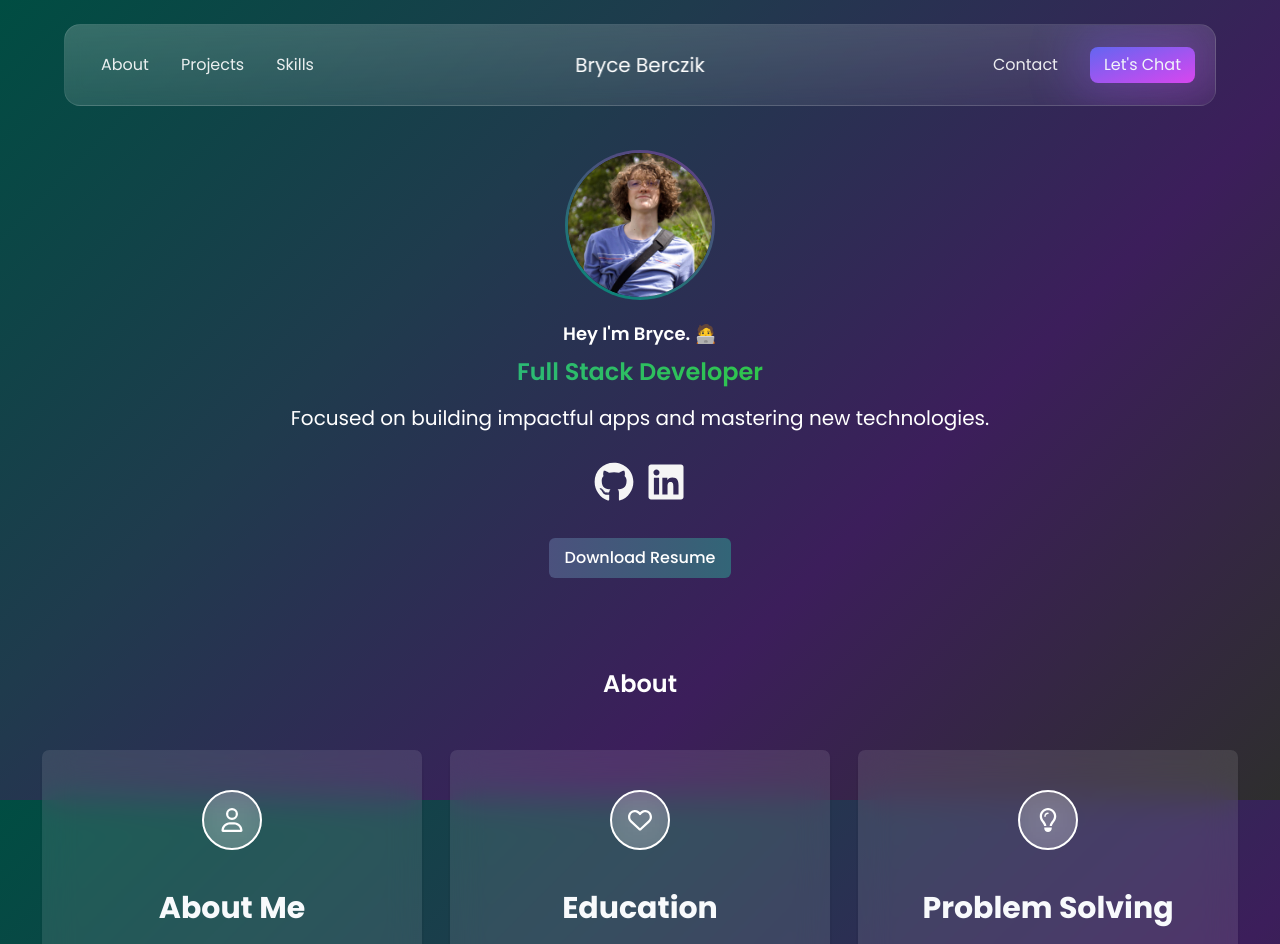
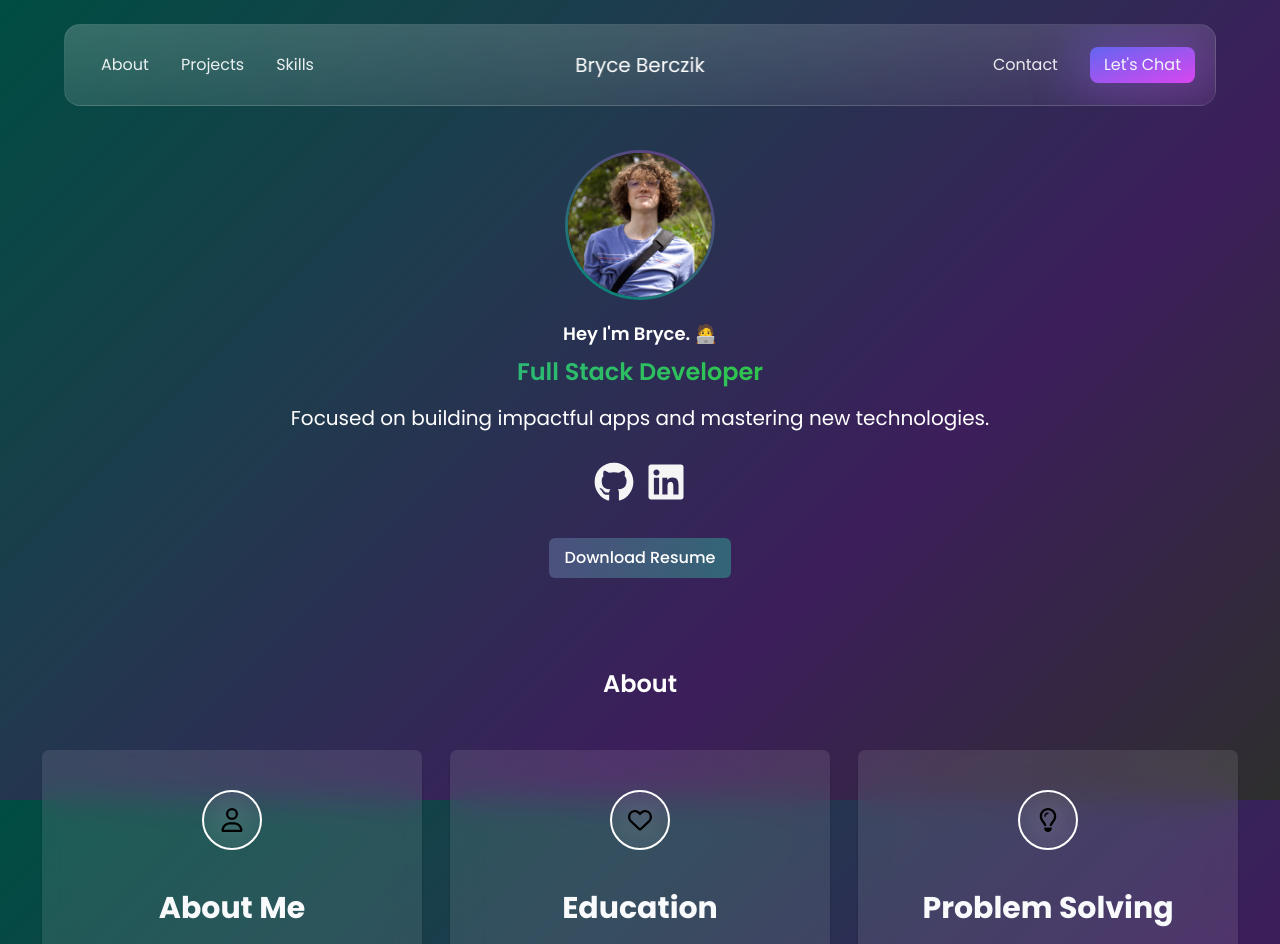
Before and after one commit to bryceberczik/portfolio, a React (Vite) app: page / in a window 1280 px wide. Shown: the top 944 px of the page. Built offline with nearby package versions, Linux system fonts and the light colour scheme.

Commit message:
testing changes

```diff
--- a/src/components/AboutCard.tsx
+++ b/src/components/AboutCard.tsx
@@ -19,7 +19,7 @@ const GlassmorphicCard = ({ heading, description, icon }: IAbout) => {
       <div className="relative custom-z flex flex-col items-center justify-center overflow-hidden rounded-[7px] bg-white/10 backdrop-blur-lg p-8 shadow-lg transition-colors duration-500 group-hover:bg-white/20">
         <FontAwesomeIcon
           icon={icon}
-          className="relative z-10 mb-10 mt-2 flex h-6 w-6 items-center justify-center rounded-full border-2 border-white bg-white/20 p-4 text-2xl text-white backdrop-blur-md"
+          className="relative z-10 mb-10 mt-2 flex h-6 w-6 items-center justify-center rounded-full border-2 border-white p-4 text-2xl backdrop-blur-md"
         />
 
         <h4 className="relative z-10 mb-4 w-full text-3xl font-bold text-slate-50">
```
